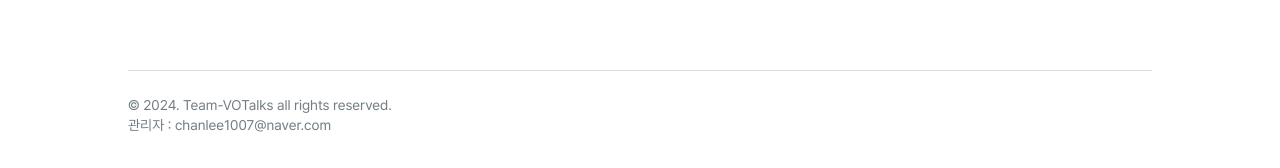
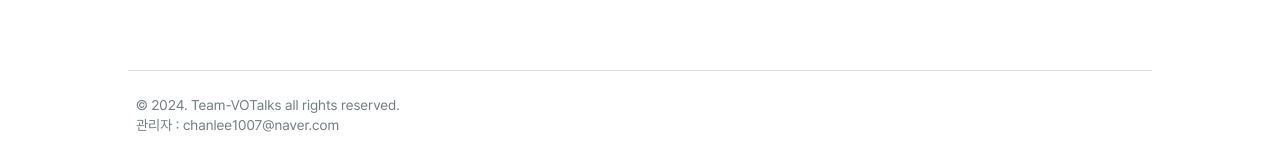
Before and after one commit to Team-VOTalks/VOTalks-FE, a Next.js app: page / in a window 1280 px wide. Shown: the part 629-797 px from the top of the page. Built offline with nearby package versions, Linux system fonts and the light colour scheme.

Commit message:
design : footer 여백 수정

```diff
--- a/src/widgets/footer/ui/footer.tsx
+++ b/src/widgets/footer/ui/footer.tsx
@@ -1,7 +1,7 @@
 export default function Footer() {
   return (
     <footer>
-      <ul className="mx-auto mt-6 h-auto w-full max-w-5xl border-t pb-9 pt-6 text-sm text-gray-500">
+      <ul className="mx-auto mt-6 h-auto w-full max-w-5xl border-t px-2 pb-9 pt-6 text-sm text-gray-500">
         <li className="break-keep text-center sm:text-left">
           &copy; 2024. Team-VOTalks all rights reserved.
         </li>
```
